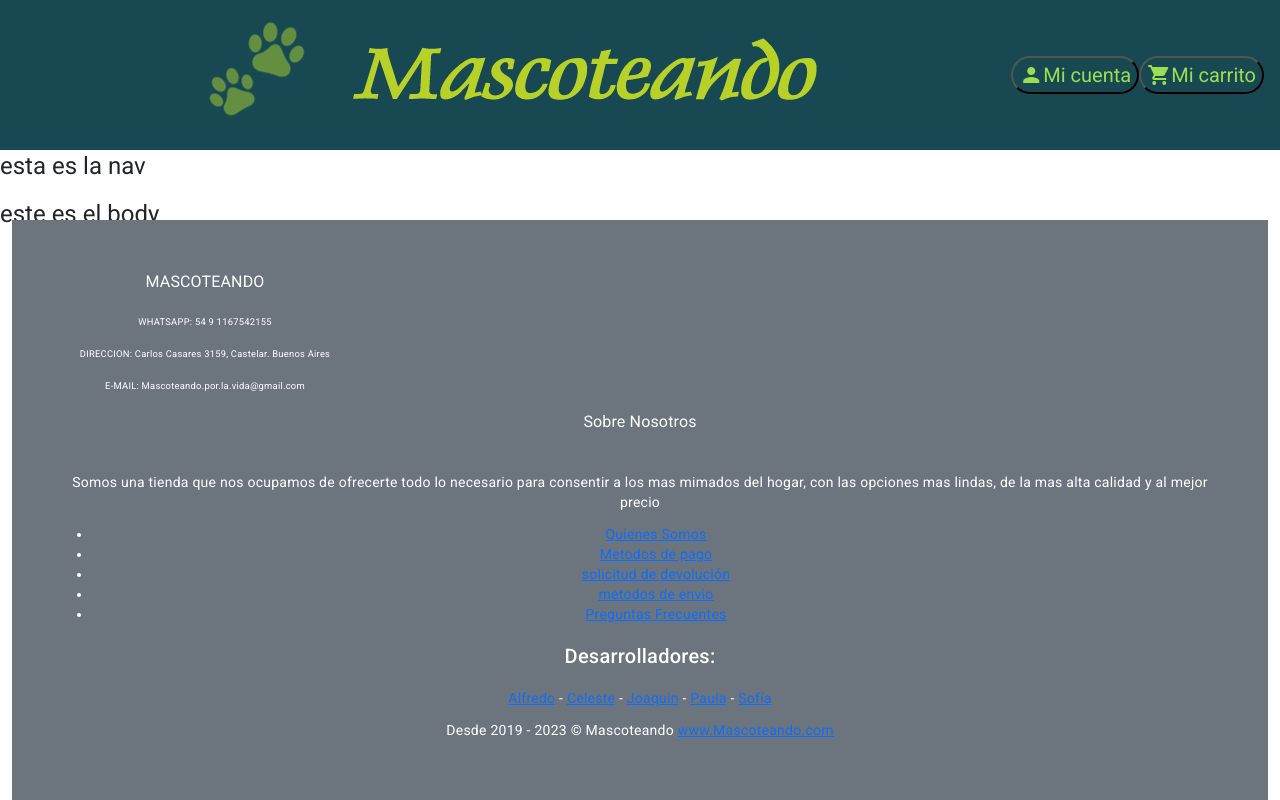
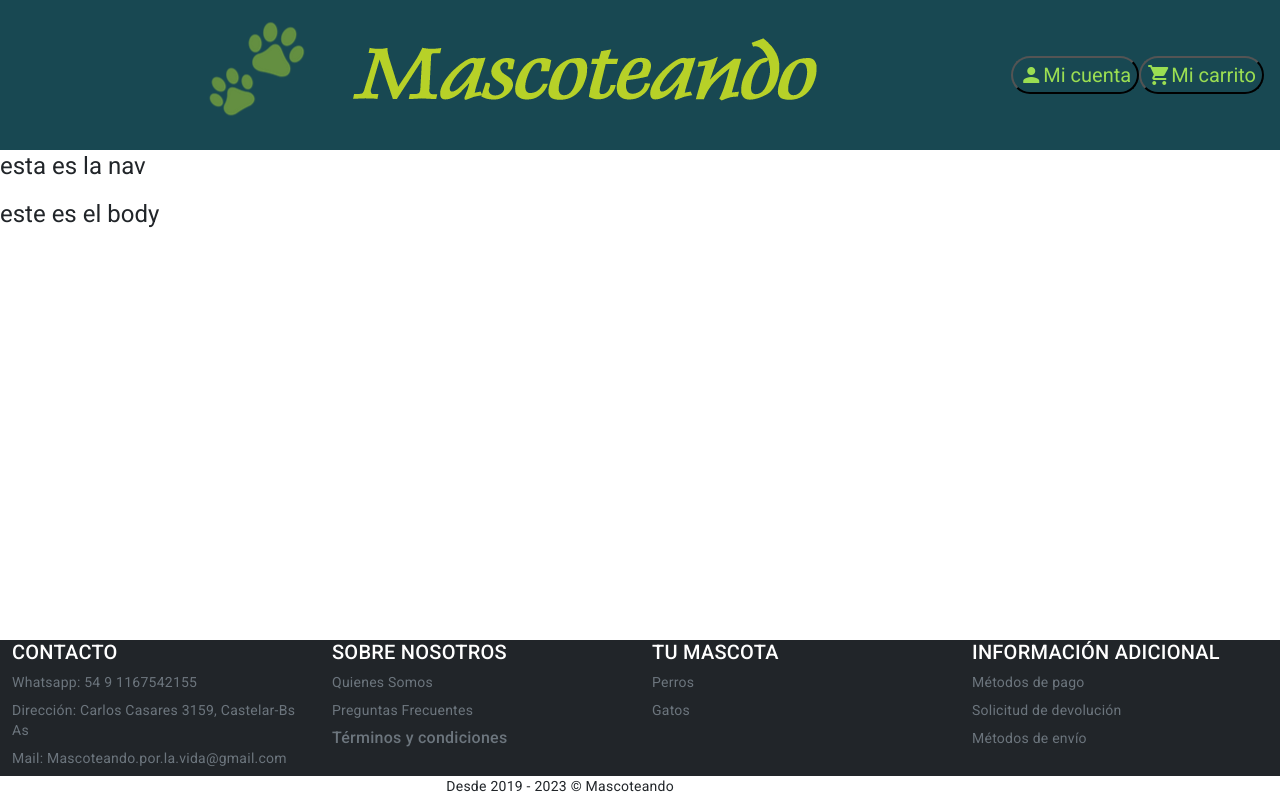
Before and after one commit to celesteeg/proyecto_integrador_ispc_2023, an Angular app in the folder FRONTEND/mascoteando/: page / in a window 1280 px wide. Built offline with nearby package versions, Linux system fonts and the light colour scheme.

Commit message:
Update footer.component.html
Modifique Footer

```diff
--- a/FRONTEND/mascoteando/src/app/footer/footer.component.html
+++ b/FRONTEND/mascoteando/src/app/footer/footer.component.html
@@ -1,63 +1,71 @@
 
+    <footer>
+      <div class="fixed-bottom">
 
+        <div class="container-fluid">
 
-<footer class="fixed-bottom">
-   <div class="container-fluid">
-      <div class="column p-5 bg-secondary text-white text-center">
-      <div class="col-md-3">
-           <h3 >MASCOTEANDO</h3>
+          <div class="row p-6 bg-dark text-white">
 
-            <h6>WHATSAPP: 54 9 1167542155</h6>
+           <div class="col-xs-12 col-md-6 col-lg-3">
+             <p class="h5 mb-2">CONTACTO</p>
+
+             <p class="h10 mb-2 text-secondary">Whatsapp: 54 9 1167542155</p>
+             <p class="h10 mb-2 text-secondary">Dirección: Carlos Casares 3159, Castelar-Bs As</p>
+             <p class="h10 mb-2 text-secondary">Mail: Mascoteando.por.la.vida@gmail.com</p>
            </div>
-         <div class="col-md-3 ">
-            <h6>DIRECCION: Carlos Casares 3159, Castelar. Buenos Aires</h6>
+
+           <div class="col-xs-12 col-md-6 col-lg-3">
+             <p class="h5 mb-2">SOBRE NOSOTROS</p>
+             <div class="h10 mb-2">
+             <a class="text-secondary text-decoration-none" href="#">Quienes Somos</a>
            </div>
-        <div class="col-md-3">
-            <h6>E-MAIL: Mascoteando.por.la.vida@gmail.com</h6>
+           <div class="h10 mb-2">
+             <a class="text-secondary text-decoration-none" href="#">Preguntas Frecuentes</a>
+           </div>
+           <div class="h6 mb-2">
+             <a class="text-secondary text-decoration-none" href="#">Términos y condiciones</a>
+           </div>
+        </div>
+
+        <div class="col-xs-12 col-md-6 col-lg-3">
+           <p class="h5 mb-2">TU MASCOTA</p>
+         <div class="h10 mb-2">
+             <a class="text-secondary text-decoration-none" href="#">Perros</a>
+        </div>
+        <div class="h10 mb-2">
+          <a class="text-secondary text-decoration-none" href="#">Gatos</a>
+        </div>
+      </div>
+
+       <div class="col-xs-12 col-md-6 col-lg-3">
+         <p class="h5 mb-2">INFORMACIÓN ADICIONAL</p>
+       <div class="h10 mb-2">
+          <a class="text-secondary text-decoration-none" href="#">Métodos de pago</a>
+        </div>
+        <div class="h10 mb-2">
+            <a class="text-secondary text-decoration-none" href="#">Solicitud de devolución</a>
+        </div>
+        <div class="h10 mb-1">
+            <a class="text-secondary text-decoration-none" href="#">Métodos de envío</a>
+        </div>
        </div>
 
 
-        <div class="footer_brand">
-        <h3 class="brand_titulo">Sobre Nosotros</h3>
-        <br />
-           <p class="p_style">
-              Somos una tienda que nos ocupamos de ofrecerte todo lo necesario para consentir a los mas mimados del hogar, con las opciones mas lindas, de la mas alta calidad y al mejor precio
+      </div>
+
+      <div class="col-xs-12 col-md-6 col-lg-3">
+        <div class="mb-4">
+         <p class="h20 mb-1 fixed-bottom text-center">Desde 2019 - 2023 © Mascoteando
+           <a class="text-white text-decoration-none" href="#">www.Mascoteando.com</a>
          </p>
         </div>
-          <ul class="p_links">
-             <li><a href="#">Quienes Somos</a></li>
-
-     <li><a href="#">Metodos de pago</a></li>
-
-          <li><a href="#">solicitud de devolución</a></li>
-          <li><a href="#">metodos de envio</a></li>
-          <li><a href="#">Preguntas Frecuentes</a></li>
-          </ul>
-          <div class="devs">
-          <h2 class="h2Dev">Desarrolladores:</h2>
-
-          <p class="devs_ul">
-
-                <a href="#">Alfredo</a>
-                -
-                <a href="#">Celeste</a>
-                -
-                <a href="#">Joaquin</a>
-                -
-                <a href="#">Paula</a>
-                -
-                <a href="#">Sofía</a>
-                </p>
       </div>
-                <div class="devs_final">
-                <p class="final_copyright">
-                Desde 2019 - 2023 © Mascoteando
-                <a href="#">www.Mascoteando.com</a>
-                </p>
-
      </div>
    </div>
 
-   </div>
-
+   <script
+     src="https://cdn.jsdelivr.net/npm/bootstrap@5.3.0-alpha3/dist/css/bootstrap.min.css"
+     integrity="sha384-KK94CHFLLe+nY2dmCWGMq91rCGa5gtU4mk92HdvYe+M/SXH301p5ILy+dN9+nJOZ"
+      crossorigin="anonymous">
+    </script>
   </footer>
```
Lines whose indentation alone changed are shown as unchanged.
